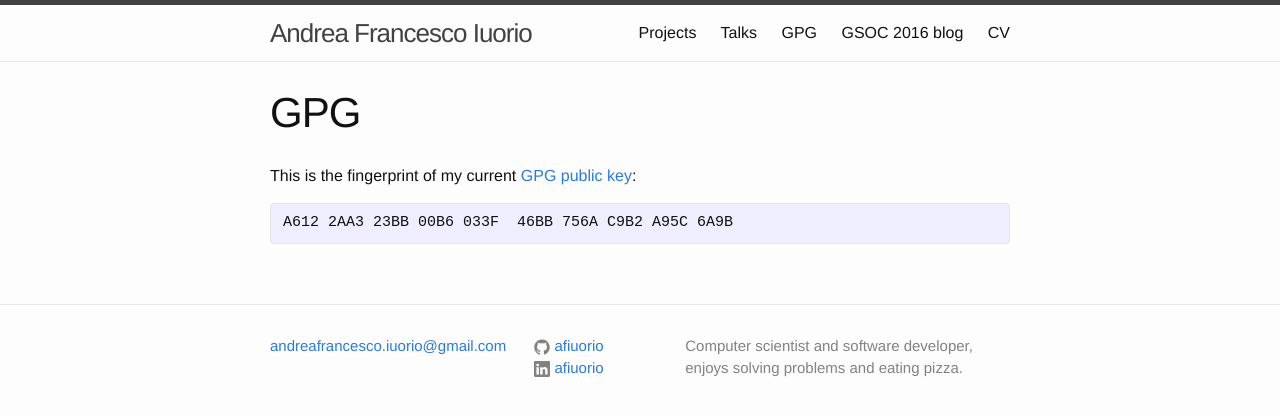
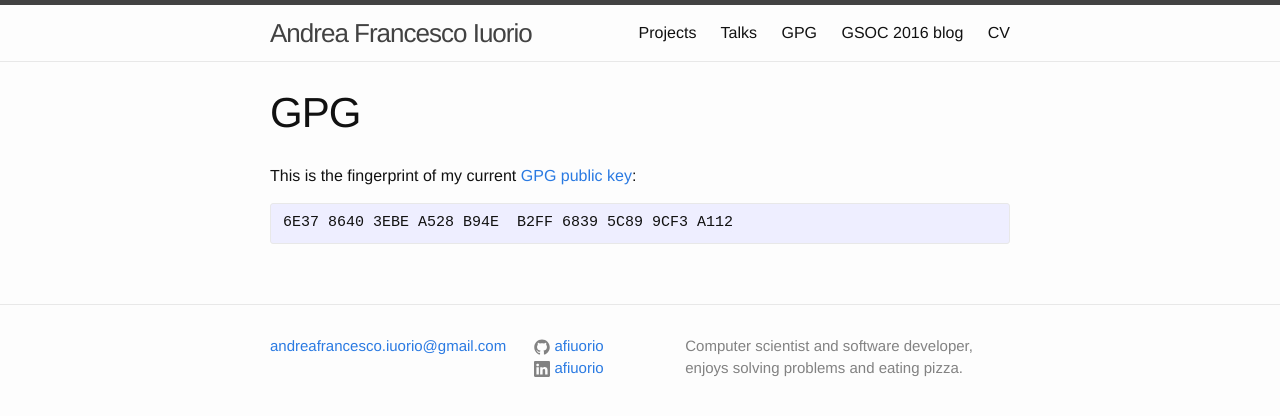
Before and after one commit to panzone91/panzone91.github.io, a Jekyll site: the page built from aboaa-gpg.md, in a window 1280 px wide. Shown: the top 416 px of the page. Built offline with Jekyll 4.4.1, drawn with Linux system fonts in a browser that asks for light colours.

```diff
--- a/aboaa-gpg.md
+++ b/aboaa-gpg.md
@@ -4,8 +4,8 @@ title: GPG
 permalink: /gpg/
 ---
 
-This is the fingerprint of my current [GPG public key](http://pgp.mit.edu/pks/lookup?op=get&search=0x756AC9B2A95C6A9B):
+This is the fingerprint of my current [GPG public key](http://keys.gnupg.net/pks/lookup?op=get&search=0x68395C899CF3A112):
 
 {% highlight shell %}
-A612 2AA3 23BB 00B6 033F  46BB 756A C9B2 A95C 6A9B
+6E37 8640 3EBE A528 B94E  B2FF 6839 5C89 9CF3 A112
 {% endhighlight %}
```
Also changed, not shown: aboa-talks.md (+4 -0 lines), 1 other file.
